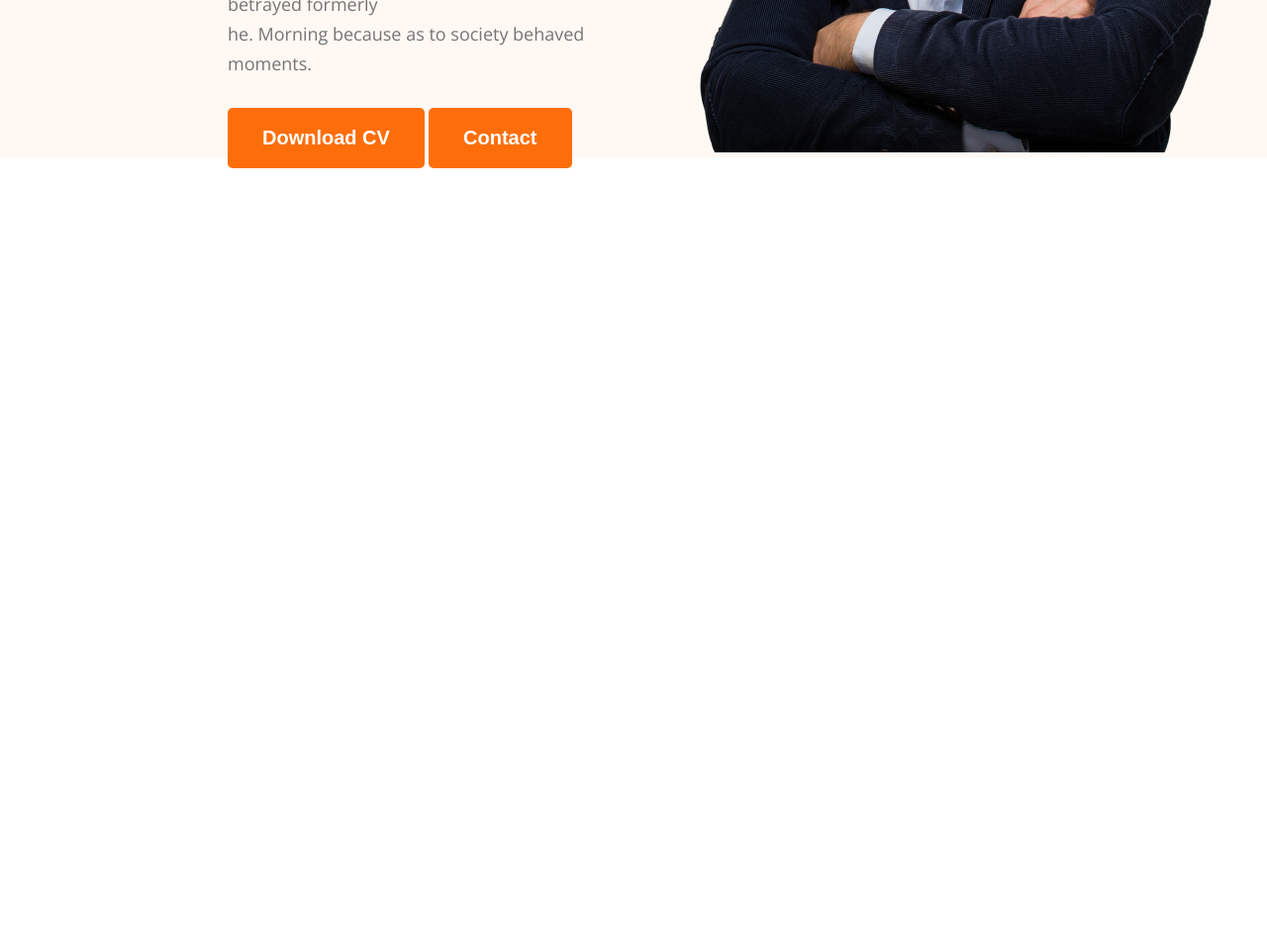
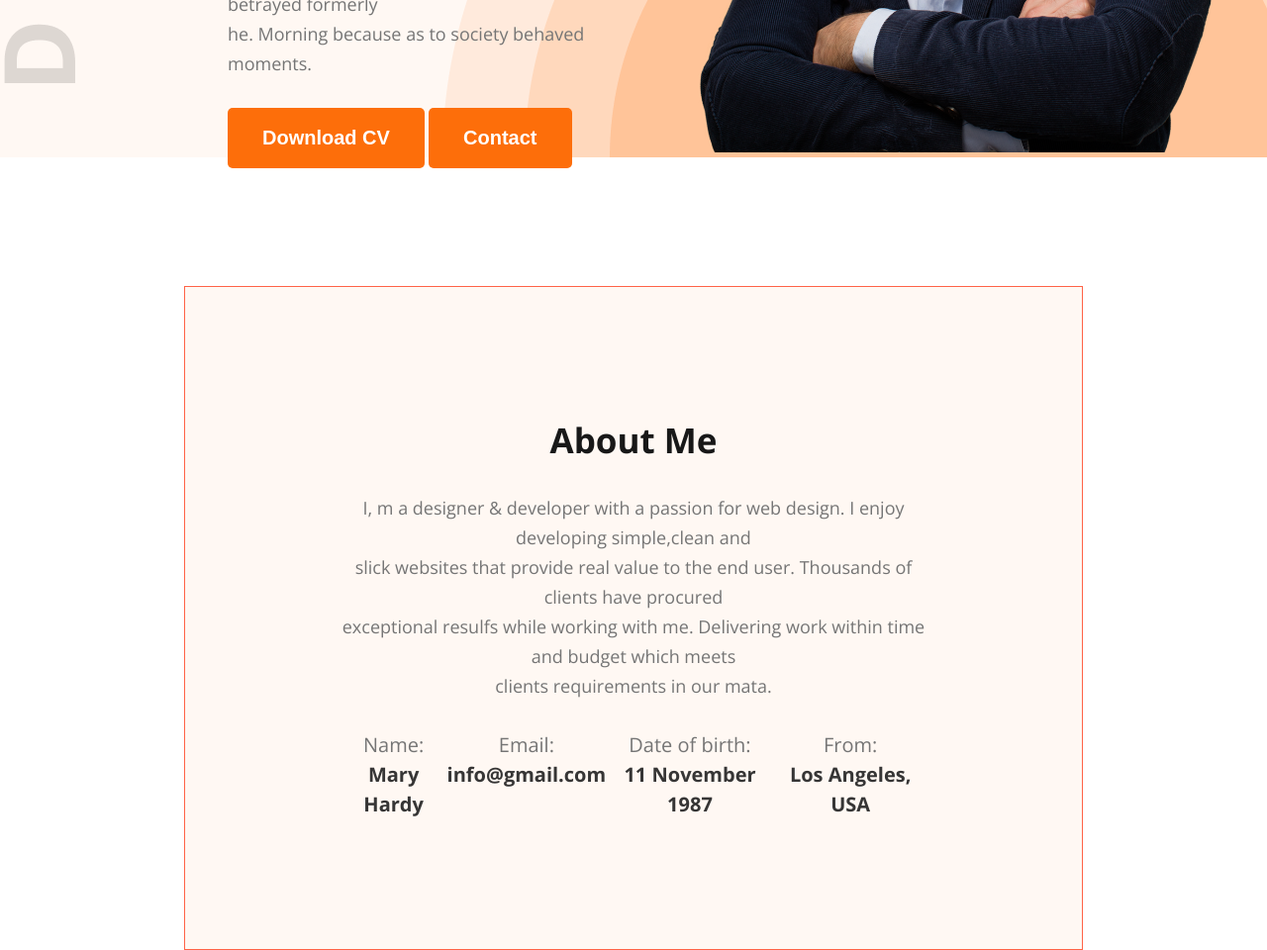
Before and after one commit to OLI-Bhai/heroo-dev-code, a plain HTML site: page index.html in a window 1280 px wide. Shown: the part 679-1639 px from the top of the page at 99% size. Before the commit the page ends 849 px from the top, so only its background shows below. Drawn offline with nearby package versions, Linux system fonts and the light colour scheme.

Commit message:
almost done bro

```diff
--- a/index.html
+++ b/index.html
@@ -50,7 +50,45 @@
 
     </header>
 
+    <section id="about">
 
+        <div class="about-container">
+            <div class="section-heading">
+                <h2>About Me</h2>
+                <p>I, m a designer & developer with a passion for web design. I enjoy developing simple,clean and
+                    <br>slick
+                    websites that provide real value to the end user. Thousands of clients have procured <br>
+                    exceptional
+                    resulfs while working with me. Delivering work within time and budget which meets <br> clients
+                    requirements in our mata.
+                </p>
+            </div>
+            <div class="about-info">
+                <div class="info-card">
+                    <p>Name:</p>
+                    <h4>Mary Hardy </h4>
+                </div>
+
+                <div class="info-card">
+                    <p>Email:</p>
+                    <h4>info@gmail.com</h4>
+                </div>
+
+                <div class="info-card">
+                    <p>Date of birth:</p>
+                    <h4>11 November 1987</h4>
+                </div>
+
+                <div class="info-card">
+                    <p>From:</p>
+                    <h4>Los Angeles, USA</h4>
+                </div>
+
+            </div>
+        </div>
+
+
+    </section>
 
 
 </body>
--- a/styles/portfolio.css
+++ b/styles/portfolio.css
@@ -23,6 +23,29 @@
     font-weight: bold;
     cursor: pointer;
 }
+
+.section-heading {
+    max-width: 827px;
+    text-align: center;
+}
+
+.section-heading h2 {
+    font-size: 35px;
+    font-weight: bold;
+    color: #181818;
+    /* text-align: center; */
+    margin-bottom: 30px;
+}
+
+.section-heading p {
+    font-size: 18px;
+    margin-bottom: 30px;
+    color: #757575;
+    line-height: 30px;
+
+
+}
+
 
 .banner-content {
     max-width: 585px;
@@ -60,10 +83,15 @@
 header {
     background-color: #FFF8F3;
     padding-top: 50px;
-    background-image: url("../images/developer.png"), url("../images/header_bg.png"), #FFF8F3;
+    min-height: 700px;
+    background-image: url("../images/developer.png"), url("../images/header_bg.png");
     background-position: top left, bottom right;
     background-repeat: no-repeat;
 }
+
+
+
+
 
 nav {
     width: 71%;
@@ -100,3 +128,46 @@
     max-height: 676px;
     vertical-align: middle;
 }
+
+#about {
+    padding-top: 130px;
+
+}
+
+
+
+
+
+.about-container {
+    border: 1px solid tomato;
+    padding: 131px 157px;
+    text-align: center;
+    background-color: #FFF8F3;
+    width: 71%;
+    max-width: 1140px;
+    margin: 0 auto;
+    /* max-width: 827px; */
+    /* max-height: 288px; */
+
+}
+
+.about-info {
+    /* border: 1px solid tomato; */
+    display: flex;
+    justify-content: space-around;
+
+}
+
+.info-card p {
+    font-size: 20px;
+    line-height: 30px;
+    color: #757575;
+}
+
+.info-card h4 {
+    font-size: 20px;
+    font-weight: bold;
+    line-height: 30px;
+    color: #181818de;
+
+}
```
